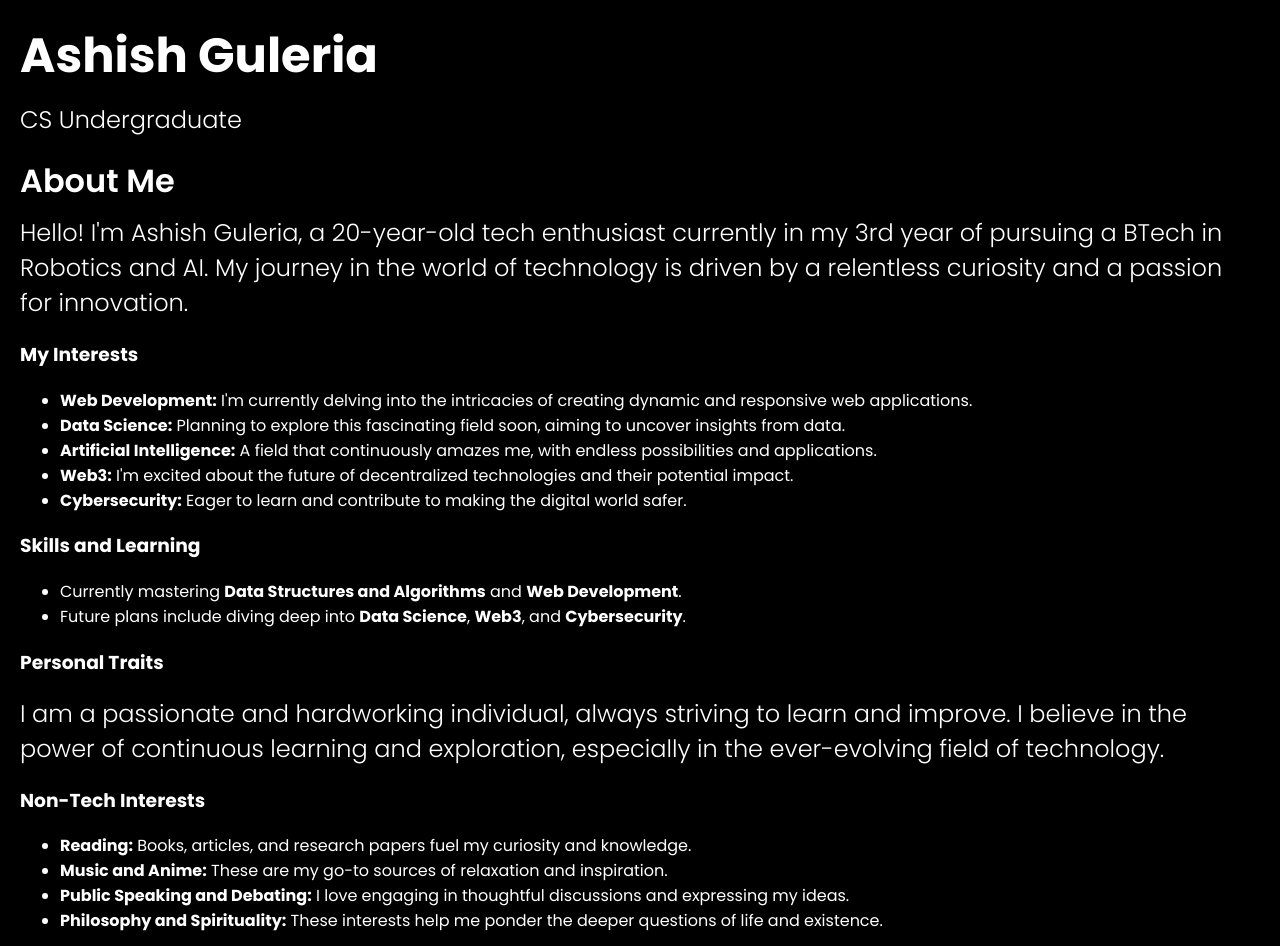
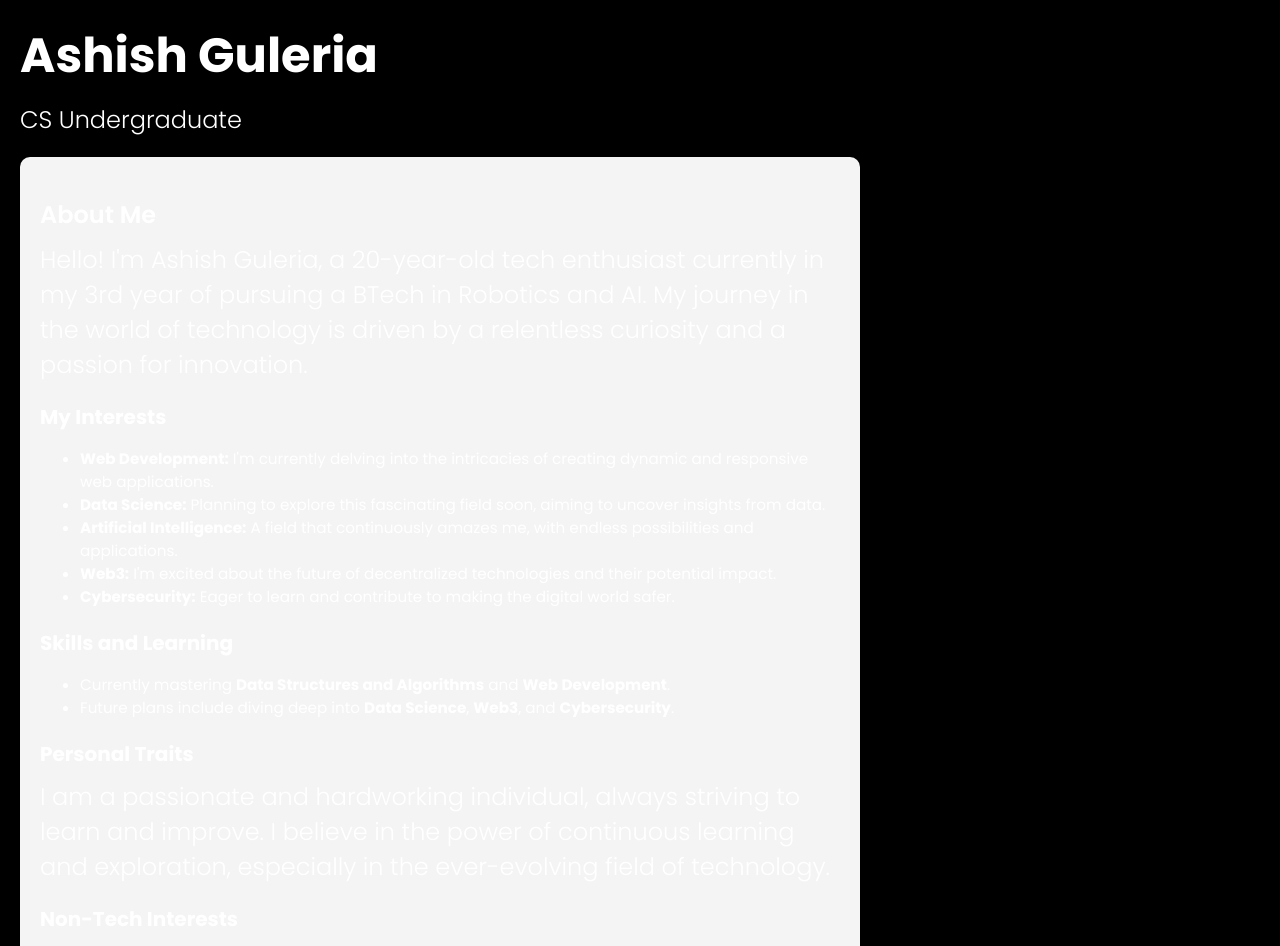
Before and after one commit to ashishguleria04/portfolio-website, a plain HTML site: page index.html in a window 1280 px wide. Shown: the top 946 px of the page. Drawn offline with Linux system fonts and the light colour scheme.

Commit message:
Update index.html
fixed font size

```diff
--- a/index.html
+++ b/index.html
@@ -55,12 +55,12 @@
         <div>
             <h1>Ashish Guleria</h1>
             <p>CS Undergraduate</p>
-            <div class="about-me">
-    <h2>About Me</h2>
+            <div class="about-me" style="max-width: 800px; margin: 0 auto; padding: 20px; background-color: #f4f4f4; border-radius: 10px;">
+    <h2 style="font-size: 1.5em; margin-bottom: 10px;">About Me</h2>
     <p>Hello! I'm Ashish Guleria, a 20-year-old tech enthusiast currently in my 3rd year of pursuing a BTech in Robotics and AI. My journey in the world of technology is driven by a relentless curiosity and a passion for innovation.</p>
 
-    <h3>My Interests</h3>
-    <ul>
+    <h3 style="font-size: 1.25em; margin-top: 20px; margin-bottom: 10px;">My Interests</h3>
+    <ul style="font-size: 0.95em;">
         <li><strong>Web Development:</strong> I'm currently delving into the intricacies of creating dynamic and responsive web applications.</li>
         <li><strong>Data Science:</strong> Planning to explore this fascinating field soon, aiming to uncover insights from data.</li>
         <li><strong>Artificial Intelligence:</strong> A field that continuously amazes me, with endless possibilities and applications.</li>
@@ -68,17 +68,17 @@
         <li><strong>Cybersecurity:</strong> Eager to learn and contribute to making the digital world safer.</li>
     </ul>
 
-    <h3>Skills and Learning</h3>
-    <ul>
+    <h3 style="font-size: 1.25em; margin-top: 20px; margin-bottom: 10px;">Skills and Learning</h3>
+    <ul style="font-size: 0.95em;">
         <li>Currently mastering <strong>Data Structures and Algorithms</strong> and <strong>Web Development</strong>.</li>
         <li>Future plans include diving deep into <strong>Data Science</strong>, <strong>Web3</strong>, and <strong>Cybersecurity</strong>.</li>
     </ul>
 
-    <h3>Personal Traits</h3>
+    <h3 style="font-size: 1.25em; margin-top: 20px; margin-bottom: 10px;">Personal Traits</h3>
     <p>I am a passionate and hardworking individual, always striving to learn and improve. I believe in the power of continuous learning and exploration, especially in the ever-evolving field of technology.</p>
 
-    <h3>Non-Tech Interests</h3>
-    <ul>
+    <h3 style="font-size: 1.25em; margin-top: 20px; margin-bottom: 10px;">Non-Tech Interests</h3>
+    <ul style="font-size: 0.95em;">
         <li><strong>Reading:</strong> Books, articles, and research papers fuel my curiosity and knowledge.</li>
         <li><strong>Music and Anime:</strong> These are my go-to sources of relaxation and inspiration.</li>
         <li><strong>Public Speaking and Debating:</strong> I love engaging in thoughtful discussions and expressing my ideas.</li>
@@ -89,6 +89,7 @@
 
     <p>Thank you for visiting my portfolio!</p>
 </div>
+
 
             <h2>Connect with Me</h2>
             <a href="https://github.com/ashishguleria04" target="_blank"
```
